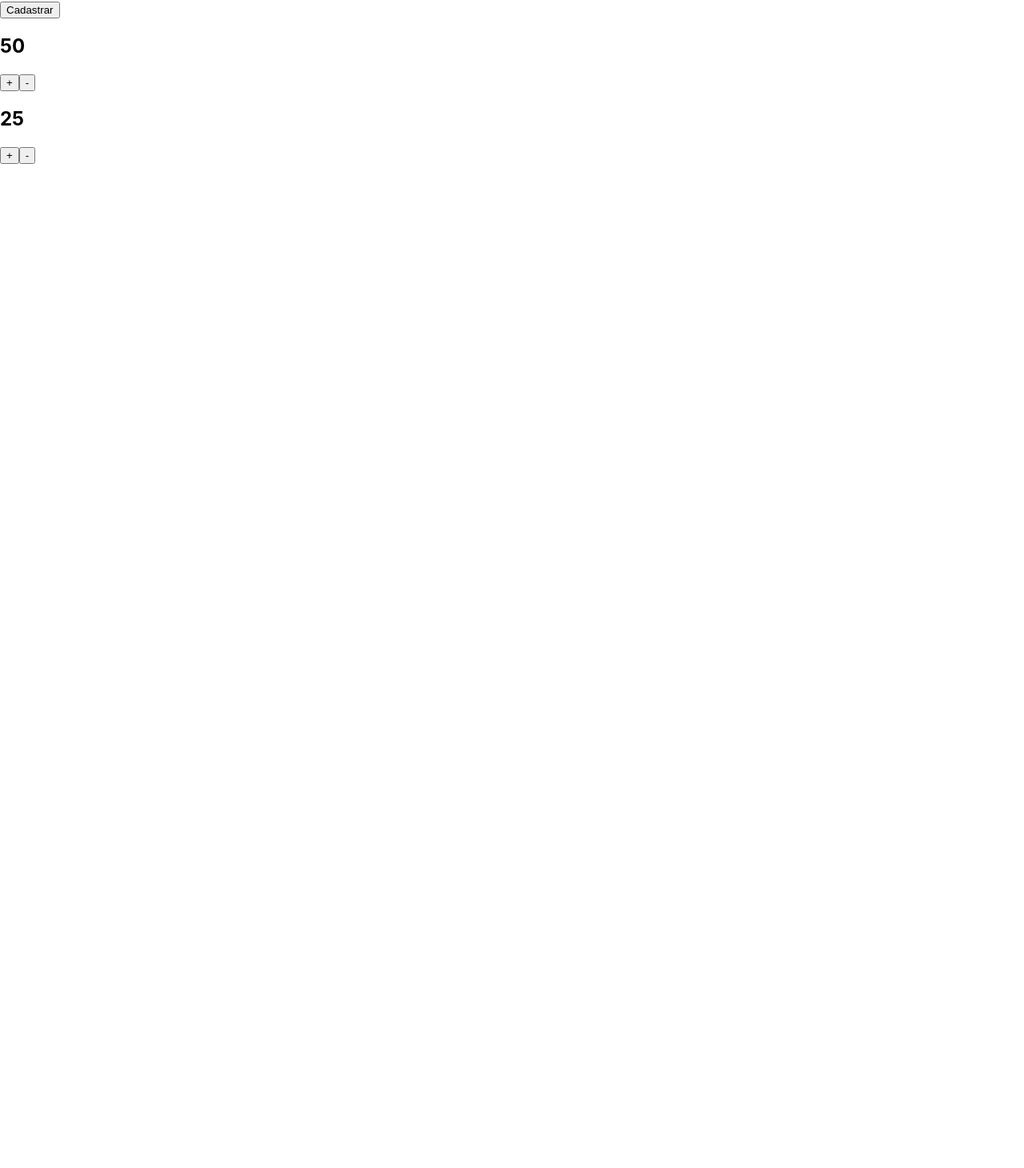
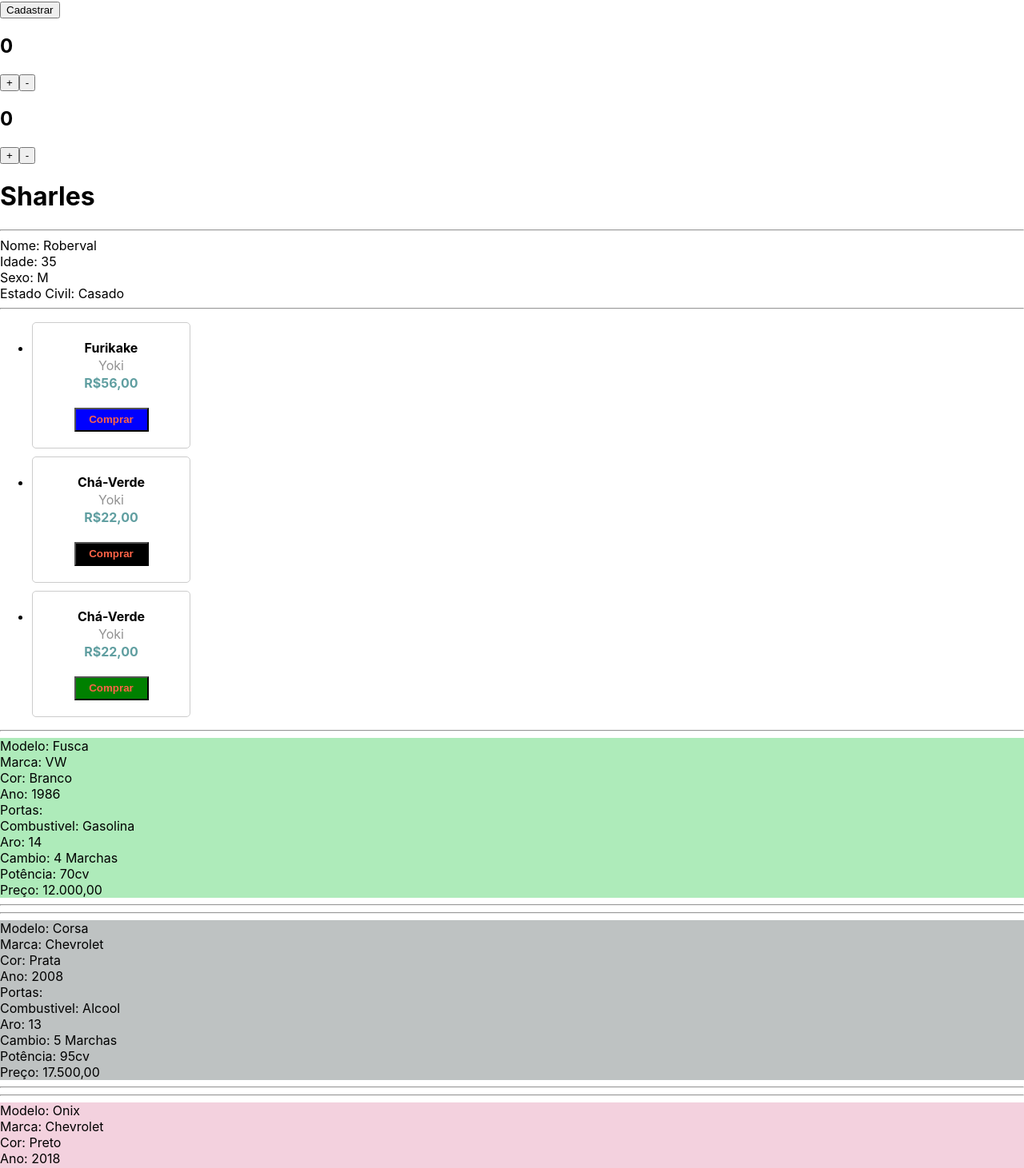
Before and after one commit to WbGuna/node-react, a React (Create React App) app: page / in a window 1280 px wide. Shown: the part 690-2151 px from the top of the page at 80% size. Before the commit the page ends 895 px from the top, so only its background shows below. Built offline with nearby package versions, Linux system fonts and the light colour scheme.

Commit message:
Exercicios

```diff
--- a/src/App.js
+++ b/src/App.js
@@ -9,6 +9,13 @@ import TesteBotao from './components/testebotao/botao';
 import Titulo from './components/Titulo';
 import Botao from './components/Botao';
 import Contador from './components/Contador';
+import Propriedades from './components/propriedades/Propriedades';
+import Pessoa from './components/pessoa/Pessoa';
+import Produto from './components/produto/Produto';
+import Carro from './components/carro/Carro';
+import Pai from './components/direta/Pai'
+import Pai1 from './components/indireta/Pai'
+
 
 function App() {
   return (
@@ -27,8 +34,31 @@ function App() {
       <TesteBotao label="Finalizar" backColor="blue"/>
       <Titulo principal="Olá" secundario="Tudo bem"/>
       <Botao/>
-      <Contador inicial={50} passo={10} limite={100}/>
-      <Contador inicial={25} passo={25} limite={100}/>
+      <Contador inicial={0} passo={10} limite={100}/>
+      <Contador inicial={0} passo={25} limite={100}/>
+      <Propriedades nome="Sharles"/>
+      <Pessoa nome="Roberval" idade="35" sexo="M" estado_civil="Casado"/>
+      <ul>
+        <Produto nome="Furikake" marca="Yoki" valor="56,00" azul/>
+        <Produto nome="Chá-Verde" marca="Yoki" valor="22,00" preto/>
+        <Produto nome="Chá-Verde" marca="Yoki" valor="22,00" verde/>
+      </ul>
+      <Carro modelo="Fusca" marca="VW" cor="Branco" ano="1986" portas="3"
+        combustivel="Gasolina" aro="14" cambio="4 Marchas" potencia="70cv" preco="12.000,00" verde/>
+
+      <Carro modelo="Corsa" marca="Chevrolet" cor="Prata" ano="2008" portas="5"
+        combustivel="Alcool" aro="13" cambio="5 Marchas" potencia="95cv" preco="17.500,00" cinza/>
+
+      <Carro modelo="Onix" marca="Chevrolet" cor="Preto" ano="2018" portas="5"
+        combustivel="Flex" aro="14" cambio="6 Marchas" potencia="118cv" preco="43.000,00" roza/>
+
+      <Carro modelo="Uno" marca="Fiat" cor="Vermelho" ano="2005" portas="4"
+        combustivel="Gasolina" aro="13" cambio="5 Marchas" potencia="85cv" preco="29.000,00" azul/>
+
+      <Carro modelo="Brasilia" marca="VW" cor="Azul" ano="1986" portas="3"
+        combustivel="Gasolina" aro="14" cambio="4 Marchas" potencia="70cv" preco="12.000,00"/>
+      <Pai/>
+      <Pai1/>
     </div>
 
   )
--- /dev/null
+++ b/src/components/carro/Carro.css
@@ -0,0 +1,19 @@
+.teste{
+    background-color: tomato;
+}
+
+.verde{
+    background-color: rgb(174, 235, 186);
+}
+
+.cinza{
+ background-color: rgb(190, 194, 194);
+}
+
+.roza{
+    background-color:rgb(243, 209, 222);
+}
+
+.azul{
+    background-color:rgb(191, 197, 253);
+}
--- /dev/null
+++ b/src/components/carro/Carro.js
@@ -0,0 +1,30 @@
+import React, { useState } from 'react'
+import './Carro.css'
+
+function Carro(props) {
+
+    let corFundo = 'teste '
+    corFundo += props.verde ? 'verde' : ''
+    corFundo += props.cinza ? 'cinza' : ''
+    corFundo += props.roza ? 'roza' : ''
+    corFundo += props.azul ? 'azul' : ''
+
+    return (
+      <>
+        <hr/>
+            <div className={corFundo}>Modelo: {props.modelo}</div>
+            <div className={corFundo}>Marca: {props.marca}</div>
+            <div className={corFundo}>Cor: {props.cor}</div>
+            <div className={corFundo}>Ano: {props.ano}</div>
+            <div className={corFundo}>Portas: {props.postas}</div>
+            <div className={corFundo}>Combustivel: {props.combustivel}</div>
+            <div className={corFundo}>Aro: {props.aro}</div>
+            <div className={corFundo}>Cambio: {props.cambio}</div>
+            <div className={corFundo}>Potência: {props.potencia}</div>
+            <div className={corFundo}>Preço: {props.preco}</div>
+        <hr/>
+      </>
+    )
+}
+
+export default Carro
--- /dev/null
+++ b/src/components/direta/Filho.js
@@ -0,0 +1,17 @@
+import React, { useState } from 'react'
+
+
+
+function Filho(props) {
+
+    return (
+      <>
+      <hr/>
+        <h2>{props.a}</h2>
+        <h2>{props.b}</h2>
+      <hr/>
+      </>
+    )
+}
+
+export default Filho
--- /dev/null
+++ b/src/components/direta/Pai.js
@@ -0,0 +1,18 @@
+import React, { useState } from 'react'
+import Filho from './Filho'
+
+
+function Pai(props) {
+
+    let x = 15
+    let y = 200
+
+    return (
+      <>
+            <Filho a={x} b={y}/>
+            <Filho a={x + 15} b={y + 15}/>
+      </>
+    )
+}
+
+export default Pai
--- /dev/null
+++ b/src/components/indireta/Filho.js
@@ -0,0 +1,24 @@
+import React, { useState } from 'react'
+
+function Filho(props) {
+
+    function gerarNumero(){
+        return Math.random()
+    }
+
+    return (
+      <>
+
+        <button onClick={function () {
+                const n = gerarNumero()
+                props.valor(n, 'O valor é: ')
+            }}>
+            Executar
+
+        </button>
+        <hr/>
+      </>
+    )
+}
+
+export default Filho
--- /dev/null
+++ b/src/components/indireta/Pai.js
@@ -0,0 +1,22 @@
+import React, { useState } from 'react'
+import Filho from './Filho'
+
+function Pai(props) {
+
+    const [texto, setTexto] = useState('')
+    const [num, setNum] = useState(0)
+
+    function trocarValor(numero, texto) {
+        setNum(numero)
+        setTexto(texto)
+    }
+
+    return (
+      <>
+        <h2>{texto} {num}</h2>
+        <Filho valor={trocarValor}/>
+      </>
+    )
+}
+
+export default Pai
--- /dev/null
+++ b/src/components/pessoa/Pessoa.js
@@ -0,0 +1,19 @@
+import React, { useState } from 'react'
+
+function Pessoa(props) {
+
+    console.log(props)
+
+    return (
+      <>
+        <hr/>
+            <div>Nome: {props.nome}</div>
+            <div>Idade: {props.idade}</div>
+            <div>Sexo: {props.sexo}</div>
+            <div>Estado Civil: {props.estado_civil}</div>
+        <hr/>
+      </>
+    )
+}
+
+export default Pessoa
--- /dev/null
+++ b/src/components/produto/Produto.css
@@ -0,0 +1,52 @@
+.item{
+    text-align: center;
+    width: 15%;
+    border: 1px solid #ccc;
+    padding: 20px 5px;
+    border-radius: 5px;
+    line-height: 22px;
+    margin-top: 10px;
+
+}
+
+.item:hover{
+    cursor: pointer;
+    opacity: 0.8;
+}
+
+.nome{
+    font-weight: bold;
+}
+
+.marca{
+    color: #929292;
+}
+
+.valor{
+    color: cadetblue;
+    font-weight: bold;
+}
+
+.btn-comprar{
+ margin-top: 20px;
+ background-color: rgb(243, 158, 0);
+ color: tomato;
+ font-weight: bold;
+
+ padding: 5px 5px;
+ width: 50%;
+ height: 30px;
+ cursor: pointer;
+}
+
+.verde1{
+    background-color:green;
+}
+
+.azul1{
+    background-color:blue;
+}
+
+.preto{
+    background-color:black;
+}
--- /dev/null
+++ b/src/components/produto/Produto.js
@@ -0,0 +1,27 @@
+import React, { useState } from 'react'
+import './Produto.css'
+
+
+function Produto(props) {
+
+    let btnClasses = 'btn-comprar '
+    btnClasses += props.verde ? 'verde1' : ''
+    btnClasses += props.azul ? 'azul1' : ''
+    btnClasses += props.preto ? 'preto' : ''
+    // if(props.verde){
+    //     btnClasses = btnClasses + 'verde'
+    // }
+
+    return (
+      <>
+        <li className="item">
+            <div className="nome">{props.nome}</div>
+            <div className="marca">{props.marca}</div>
+            <div className="valor">R${props.valor}</div>
+            <button className={btnClasses}>Comprar</button>
+        </li>
+      </>
+    )
+}
+
+export default Produto
--- /dev/null
+++ b/src/components/propriedades/Propriedades.js
@@ -0,0 +1,15 @@
+import React, { useState } from 'react'
+
+function Propriedades(props) {
+
+    console.log(props.nome);
+    return (
+        <>
+        <h1>{props.nome}</h1>
+
+        </>
+
+    )
+}
+
+export default Propriedades;
```
